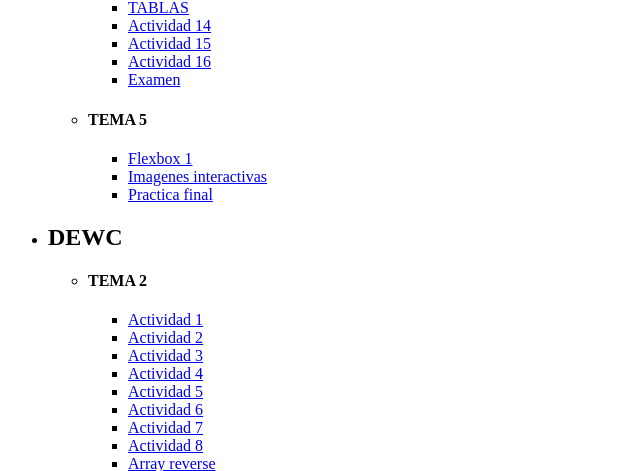
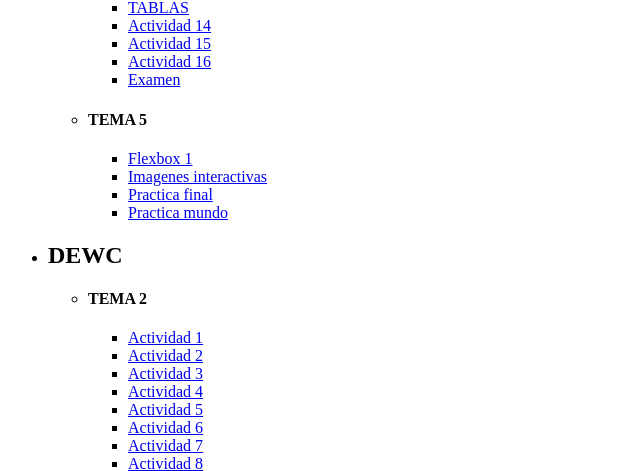
Before and after one commit to Buendy/actividadesClase, a PHP site: page /index.php in a window 1280 px wide. Shown: the part 651-1122 px from the top of the page, without its empty margins (0-640 px from the left). Run offline with PHP 8.4, Linux system fonts and the light colour scheme.

Commit message:
pequeña modificación

```diff
--- a/public/index.php
+++ b/public/index.php
@@ -56,6 +56,7 @@
                    <li><a href="/DIW/tema5/flexbox1.html">Flexbox 1</a></li>
                    <li><a href="/DIW/tema5/interactivas.html">Imagenes interactivas</a></li>
                    <li><a href="/DIW/tema5/final/index.html">Practica final</a></li>
+                   <li><a href="/DIW/tema5/continuo.html">Practica mundo</a></li>
 
       	       </ul>
 
```
